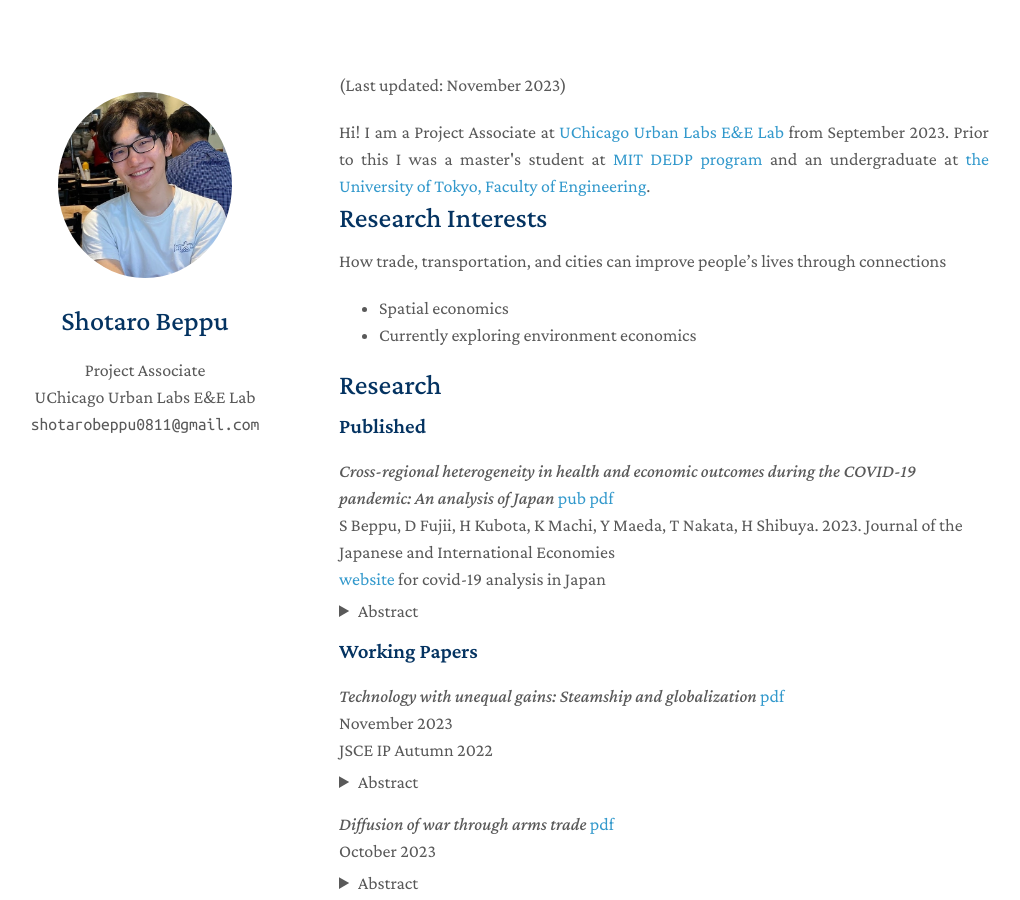
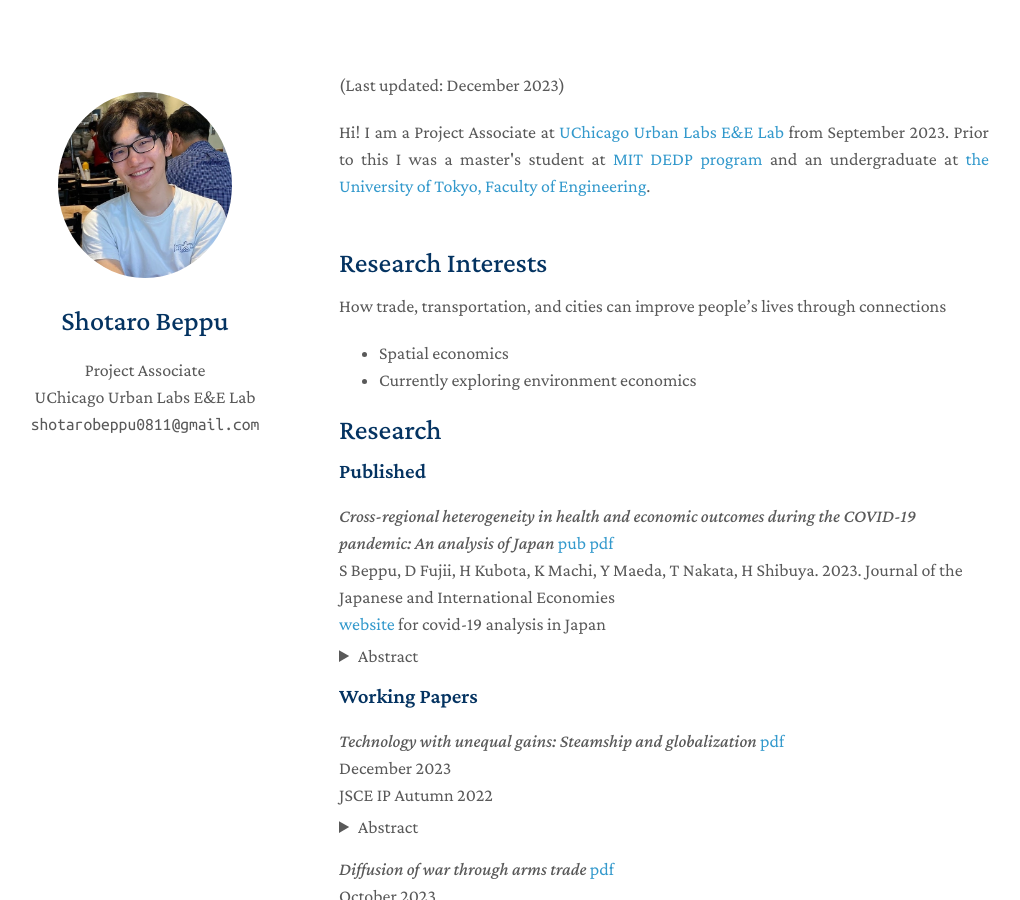
Before and after one commit to ShotaroBeppu/ShotaroBeppu.github.io, a Jekyll site: the page built from index.md, in a window 1280 px wide and 900 px high. Shown: the whole window, without its empty margins (131-1151 px from the left). Built offline with Jekyll 4.4.1, drawn with Linux system fonts in a browser that asks for light colours; nearby versions of some CDN libraries; a style sheet for code colours, icons or effects is not loaded.

Commit message:
update pages

```diff
--- a/_includes/publications.md
+++ b/_includes/publications.md
@@ -16,7 +16,7 @@ Health and macroeconomic outcomes varied substantially across prefectures in Jap
 ### Working Papers
 
 *Technology with unequal gains: Steamship and globalization* [pdf](../assets/files/paper/steamship_extensive.pdf)<br>
-November 2023 <br>
+December 2023 <br>
 JSCE IP Autumn 2022
 
 <details style="margin-bottom: 15px; margin-top: -15px">
--- a/index.md
+++ b/index.md
@@ -2,11 +2,12 @@
 layout: homepage
 ---
 
-(Last updated: November 2023)<br>
+(Last updated: December 2023)<br>
 
 <div style="text-align: justify">
 Hi! I am a Project Associate at <a href="https://urbanlabs.uchicago.edu/labs/energy-environment">UChicago Urban Labs E&E Lab</a> from September 2023. Prior to this I was a master's student at <a href="https://economics.mit.edu/academic-programs/masters-programs/masters-data-economics-and-design-policy-dedp">MIT DEDP program</a> and an undergraduate at <a href="https://www.si.t.u-tokyo.ac.jp/course/psi/">the University of Tokyo, Faculty of Engineering</a>.
 </div>
+<br>
 
 ## Research Interests
 
```
